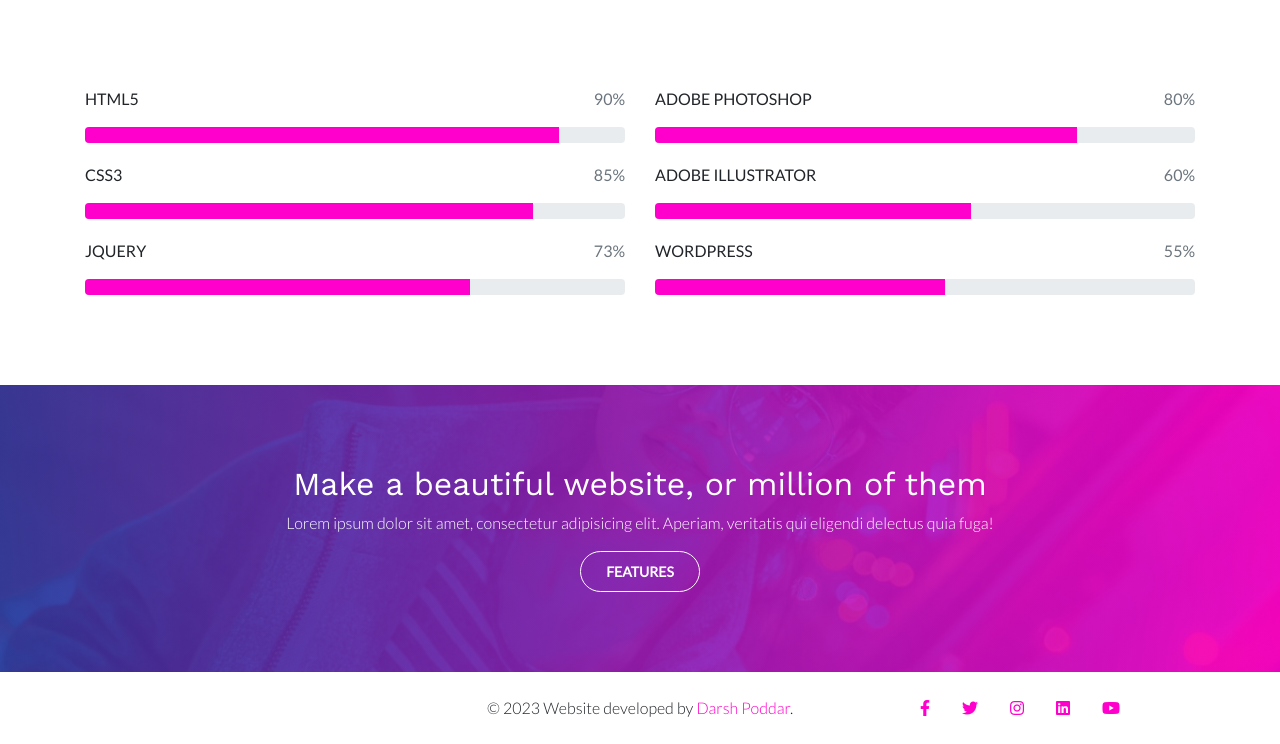
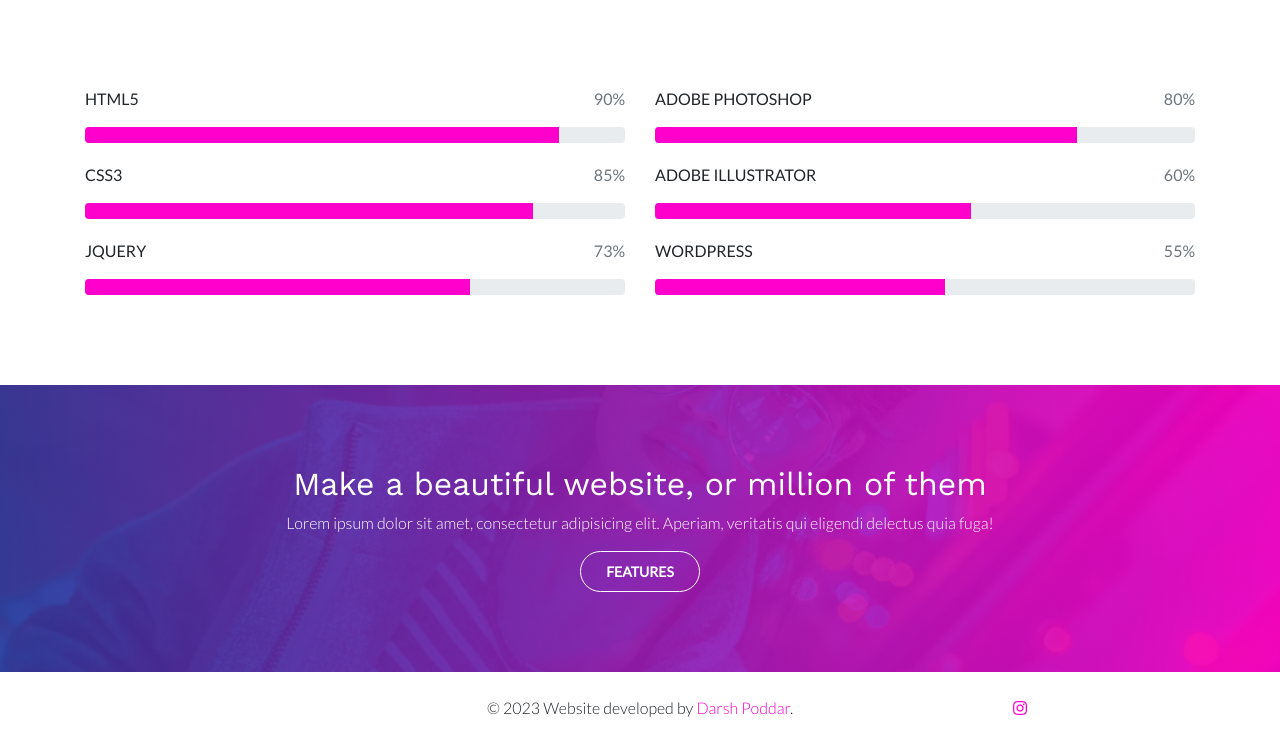
Before and after one commit to drPod/OurLuckyConnect, a website: page about.html in a window 1280 px wide. Shown: the part 1365-2109 px from the top of the page. Drawn offline with nearby package versions, Linux system fonts and the light colour scheme.

Commit message:
Instagram update

```diff
--- a/about.html
+++ b/about.html
@@ -266,20 +266,8 @@
 
             <div class="col-lg-4 col-md-12">
             	<nav class="nav nav-mastfoot justify-content-center">
-	                <a class="nav-link" href="#">
-	                	<i class="fab fa-facebook-f"></i>
-	                </a>
-	                <a class="nav-link" href="#">
-	                	<i class="fab fa-twitter"></i>
-	                </a>
-	                <a class="nav-link" href="#">
+	                <a class="nav-link" href="https://www.instagram.com/ourluckyconnect/">
 	                	<i class="fab fa-instagram"></i>
-	                </a>
-	                <a class="nav-link" href="#">
-	                	<i class="fab fa-linkedin"></i>
-	                </a>
-	                <a class="nav-link" href="#">
-	                	<i class="fab fa-youtube"></i>
 	                </a>
 	            </nav>
             </div>
```
Also changed, not shown: blog.html (+2 -14 lines), contact.html (+2 -14 lines), index.html (+2 -14 lines).
